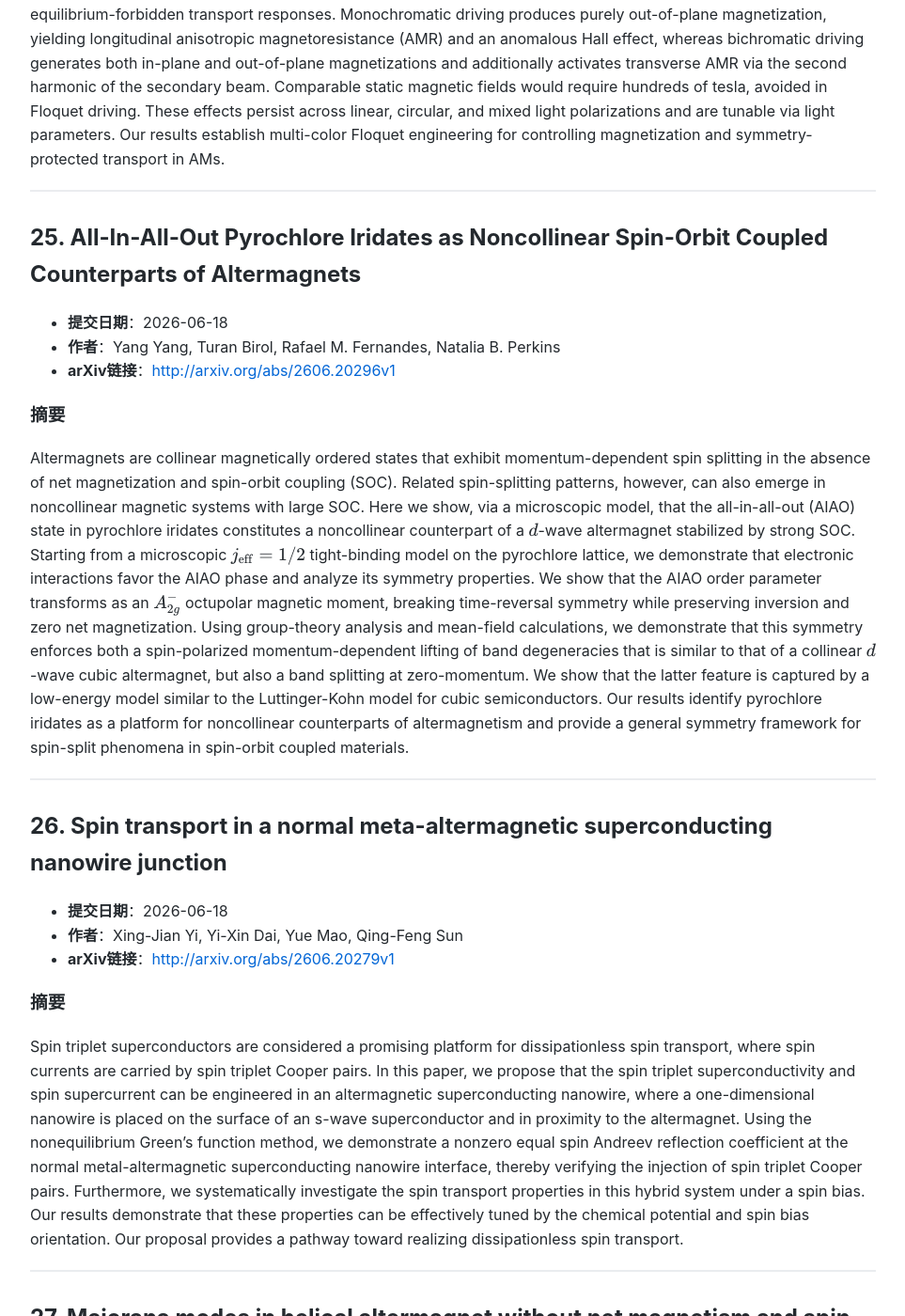
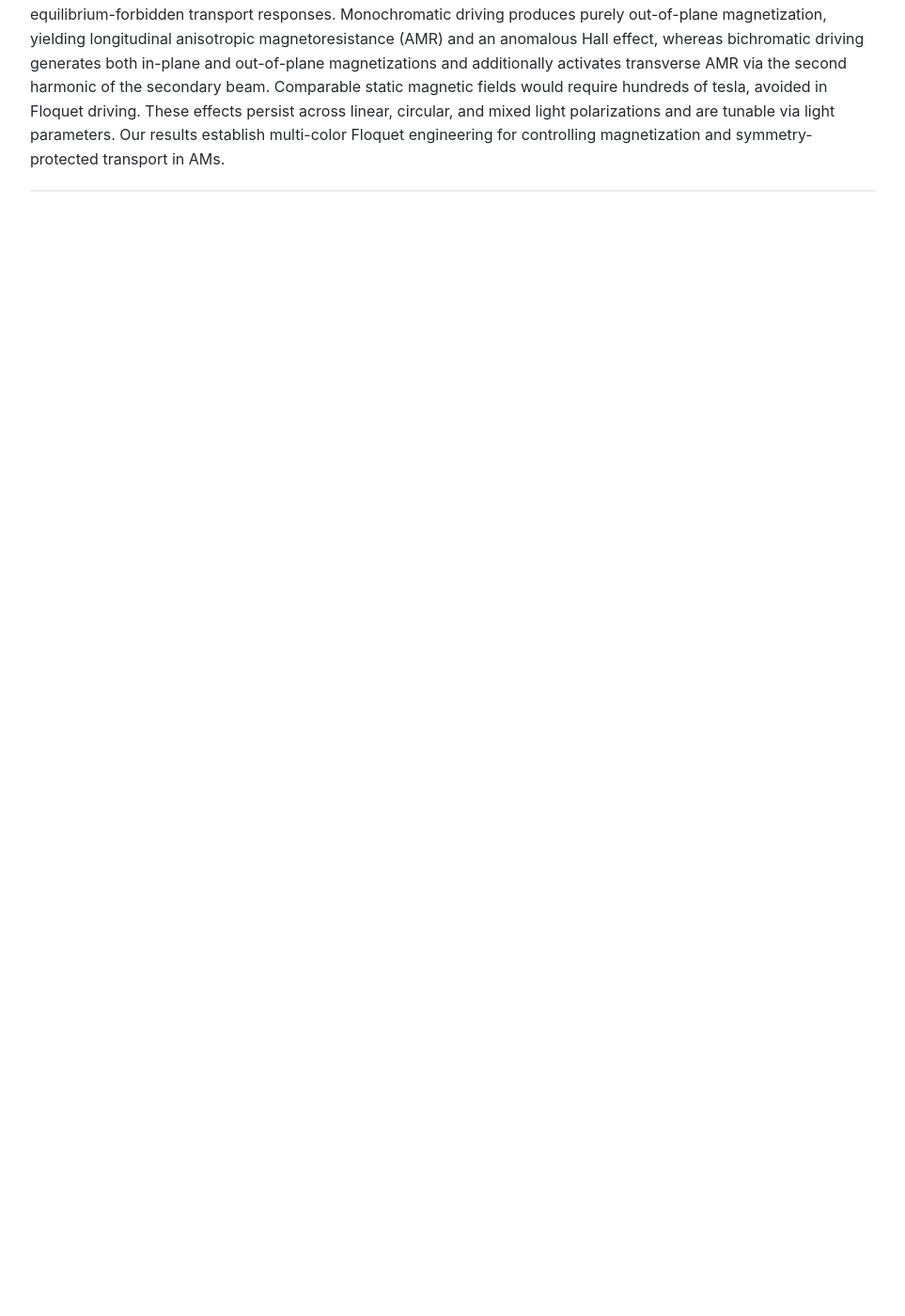
Before and after one commit to yangke25491/daily-arxiv-altermagnetic, a Jekyll site: the page built from index.md, in a window 1280 px wide and 1400 px high, scrolled down 13484 px. Shown: the whole window at 94% size, without its empty margins (158-1121 px from the left). Built offline with Jekyll 4.4.1, drawn with Linux system fonts in a browser that asks for light colours; after the commit the page ends 13728 px from its top, so only the background shows below that; some of the changed text lies outside the part shown.

Commit message:
Automated update: arXiv papers

```diff
--- a/index.md
+++ b/index.md
@@ -5,8 +5,8 @@ title: 交错磁论文
 
 # 凝聚态物理-交错磁(Altermagnetic)相关论文
 
-> 检索时间范围：**2026-06-18 至 2026-07-18**
-> 数据检索到 **27** 篇相关论文，按提交时间降序排列
+> 检索时间范围：**2026-06-19 至 2026-07-19**
+> 数据检索到 **24** 篇相关论文，按提交时间降序排列
 
 ---
 
@@ -273,36 +273,3 @@ Spin-orbit coupling (SOC) is a relativistic effect that underpins a broad spectr
 Altermagnets (AMs) combine momentum-dependent spin splitting with zero net magnetization, making them promising for spintronics. Periodic driving enables dynamic symmetry engineering beyond static, material-specific control. We show that Floquet engineering in 2D $d$-wave AMs with out-of-plane Néel order and Rashba spin-orbit coupling unlocks equilibrium-forbidden transport responses. Monochromatic driving produces purely out-of-plane magnetization, yielding longitudinal anisotropic magnetoresistance (AMR) and an anomalous Hall effect, whereas bichromatic driving generates both in-plane and out-of-plane magnetizations and additionally activates transverse AMR via the second harmonic of the secondary beam. Comparable static magnetic fields would require hundreds of tesla, avoided in Floquet driving. These effects persist across linear, circular, and mixed light polarizations and are tunable via light parameters. Our results establish multi-color Floquet engineering for controlling magnetization and symmetry-protected transport in AMs.
 
 ---
-
-## 25. All-In-All-Out Pyrochlore Iridates as Noncollinear Spin-Orbit Coupled Counterparts of Altermagnets
-
-- **提交日期**：2026-06-18
-- **作者**：Yang Yang, Turan Birol, Rafael M. Fernandes, Natalia B. Perkins
-- **arXiv链接**：[http://arxiv.org/abs/2606.20296v1](http://arxiv.org/abs/2606.20296v1)
-
-### 摘要
-Altermagnets are collinear magnetically ordered states that exhibit momentum-dependent spin splitting in the absence of net magnetization and spin-orbit coupling (SOC). Related spin-splitting patterns, however, can also emerge in noncollinear magnetic systems with large SOC. Here we show, via a microscopic model, that the all-in-all-out (AIAO) state in pyrochlore iridates constitutes a noncollinear counterpart of a $d$-wave altermagnet stabilized by strong SOC. Starting from a microscopic $j\_{\mathrm{eff}} = 1/2$ tight-binding model on the pyrochlore lattice, we demonstrate that electronic interactions favor the AIAO phase and analyze its symmetry properties. We show that the AIAO order parameter transforms as an $A\_{2g}^{-}$ octupolar magnetic moment, breaking time-reversal symmetry while preserving inversion and zero net magnetization. Using group-theory analysis and mean-field calculations, we demonstrate that this symmetry enforces both a spin-polarized momentum-dependent lifting of band degeneracies that is similar to that of a collinear $d$-wave cubic altermagnet, but also a band splitting at zero-momentum. We show that the latter feature is captured by a low-energy model similar to the   Luttinger-Kohn model for cubic semiconductors. Our results identify pyrochlore iridates as a platform for noncollinear counterparts of altermagnetism and provide a general symmetry framework for spin-split phenomena in spin-orbit coupled materials.
-
----
-
-## 26. Spin transport in a normal meta-altermagnetic superconducting nanowire junction
-
-- **提交日期**：2026-06-18
-- **作者**：Xing-Jian Yi, Yi-Xin Dai, Yue Mao, Qing-Feng Sun
-- **arXiv链接**：[http://arxiv.org/abs/2606.20279v1](http://arxiv.org/abs/2606.20279v1)
-
-### 摘要
-Spin triplet superconductors are considered a promising platform for dissipationless spin transport, where spin currents are carried by spin triplet Cooper pairs. In this paper, we propose that the spin triplet superconductivity and spin supercurrent can be engineered in an altermagnetic superconducting nanowire, where a one-dimensional nanowire is placed on the surface of an s-wave superconductor and in proximity to the altermagnet. Using the nonequilibrium Green's function method, we demonstrate a nonzero equal spin Andreev reflection coefficient at the normal metal-altermagnetic superconducting nanowire interface, thereby verifying the injection of spin triplet Cooper pairs. Furthermore, we systematically investigate the spin transport properties in this hybrid system under a spin bias. Our results demonstrate that these properties can be effectively tuned by the chemical potential and spin bias orientation. Our proposal provides a pathway toward realizing dissipationless spin transport.
-
----
-
-## 27. Majorana modes in helical altermagnet without net magnetism and spin-orbit coupling
-
-- **提交日期**：2026-06-18
-- **作者**：Xing-Jian Yi, Yue Mao, Cheng-Ming Miao, Qing-Feng Sun
-- **arXiv链接**：[http://arxiv.org/abs/2606.20259v1](http://arxiv.org/abs/2606.20259v1)
-
-### 摘要
-We propose a scheme to realize topological superconductor and Majorana bound states (MBSs) in a one-dimensional metal nanowire on the surface of a helical altermagnet and in proximity to an s-wave superconductor, removing the requirement of conventional spin-orbit coupling and net magnetism. Through gauge transformation, we demonstrate that the helical frame naturally induces spin-momentum locking while the altermagnetism breaks time-reversal symmetry. The topological superconducting phase is well tuned by chemical potential, altermagnet strength, and helical frequency. Besides, our transport calculation results reveal quantized conductance signatures: a 2e2/h zero-bias peak at nanowire ends and a 4e2/h tunneling conductance at the domain wall of nanowires with opposite chirality, detected via metal lead and scanning tunneling microscopy, respectively. Our research offers new perspectives on finding MBSs.
-
----
```
